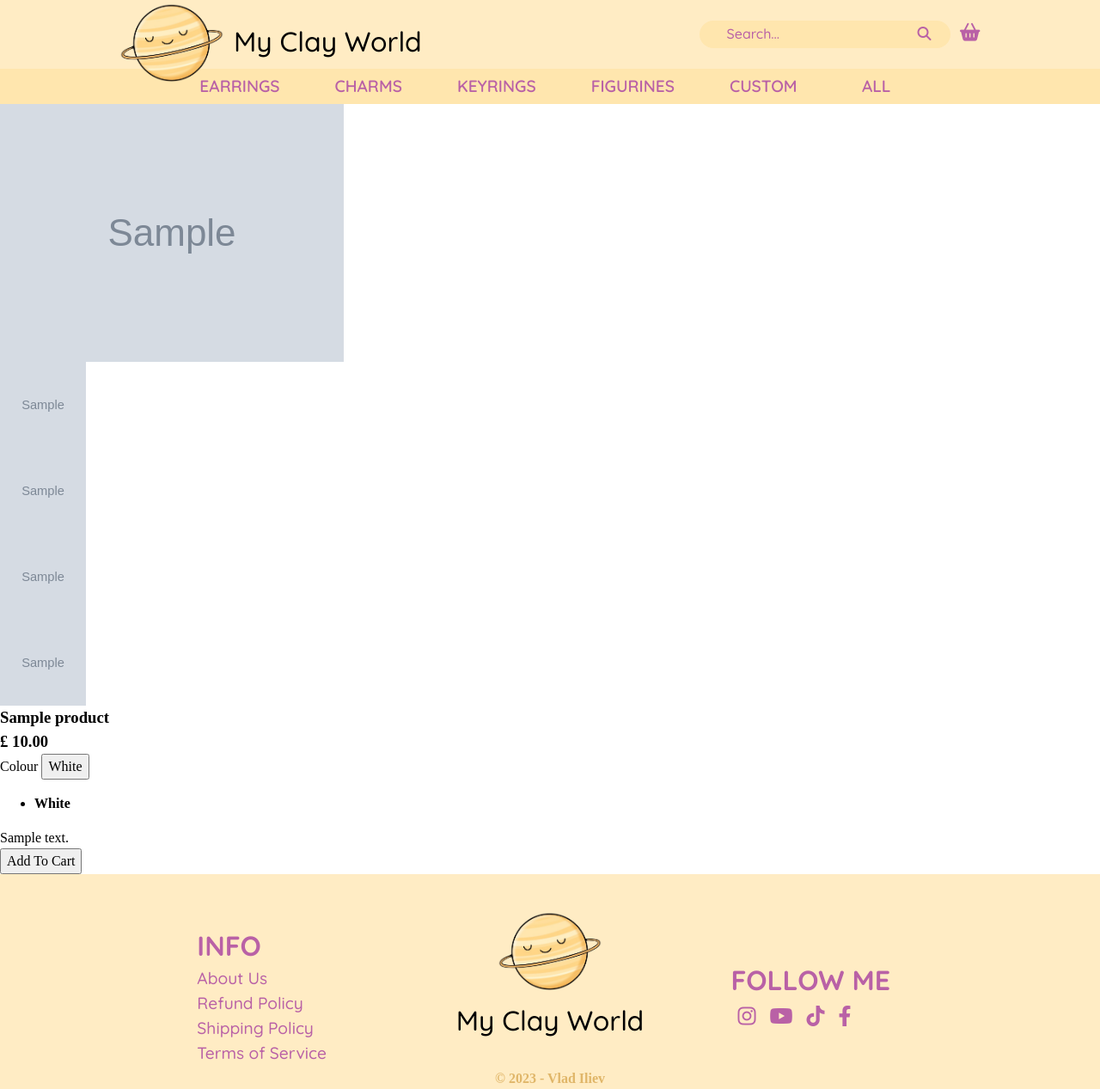
After one commit to vlad-iliev/eCommerse-store, a Django app: page /product/1/ in a window 1280 px wide. The commit adds this page. Shown: the whole page at 86% size. Run offline with Django 3.2, Linux system fonts and the light colour scheme; tables that the repository leaves empty hold one stand-in row (values such as "Sample post"); grey boxes marked "Sample" are stand-in pictures.

Commit message:
started the 'product 'page

```diff
--- a/eStore/eStore/store/urls.py
+++ b/eStore/eStore/store/urls.py
@@ -7,4 +7,5 @@ urlpatterns = [
     path('store/', views.store, name='store'),
     path('cart/', views.cart, name='cart'),
     path('checkout/', views.checkout, name='checkout'),
+    path('product/<int:pk>/', views.product, name='product details')
 ]
--- a/eStore/eStore/store/views.py
+++ b/eStore/eStore/store/views.py
@@ -51,3 +51,13 @@ def checkout(request):
     }
 
     return render(request, 'checkout/checkout.html', context)
+
+
+def product(request, pk):
+    product = Product.objects.get(pk=pk)
+
+    context = {
+        'product': product,
+
+    }
+    return render(request, 'store/product.html', context)
--- /dev/null
+++ b/eStore/static/css/product.css
@@ -0,0 +1,5 @@
+
+.other-img img{
+    width: 100px;
+    height: 100px;
+}
--- a/eStore/static/css/style.css
+++ b/eStore/static/css/style.css
@@ -4,3 +4,4 @@
 @import 'store.css';
 @import 'cart.css';
 @import 'checkout.css';
+@import "product.css";
--- /dev/null
+++ b/eStore/static/js/cart.js
@@ -0,0 +1 @@
+console.log('hello')
--- a/eStore/templates/base/base.html
+++ b/eStore/templates/base/base.html
@@ -8,7 +8,7 @@
     <meta http-equiv="X-UA-Compatible" content="IE=edge">
     <meta name="viewport" content="width=device-width, initial-scale=1.0">
     <title>MyClayWorld</title>
-
+    <!-- CSS -->
     <link rel="stylesheet" href="{% static 'css/style.css' %}">
 
     <link rel="preconnect" href="https://fonts.googleapis.com">
@@ -32,6 +32,7 @@
 
 
 {% include 'base/footer.html' %}
-
+<!-- JavaScript -->
+<script type="text/javascript" src="{% static 'js/cart.js' %}"></script>
 </body>
 </html>
--- /dev/null
+++ b/eStore/templates/store/product.html
@@ -0,0 +1,46 @@
+{% extends 'base/base.html' %}
+{% load static %}
+
+{% block page_content %}
+    <section class="product-details">
+        <div class="details-container">
+            <div class="images-container">
+                <div class="main-image-container">
+                    <img src="{{ product.image_url }}" alt="{{ product.title }} image">
+                </div>
+                <ul role="list">
+                    <li class="other-img">
+                        <img src="{{ product.image_url }}" alt="{{ product.title }} image">
+                    </li>
+                    <li class="other-img">
+                        <img src="{{ product.image_url }}" alt="{{ product.title }} image">
+                    </li>
+                    <li class="other-img">
+                        <img src="{{ product.image_url }}" alt="{{ product.title }} image">
+                    </li>
+                    <li class="other-img">
+                        <img src="{{ product.image_url }}" alt="{{ product.title }} image">
+                    </li>
+                </ul>
+            </div>
+            <div class="info-container">
+                <h3 class="product-heading">{{ product.title }}</h3>
+                <h3 class="product-price">£ {{ product.price|floatformat:2 }}</h3>
+                <div class="option-selector">
+                    <label>Colour</label>
+                    <button class="btn option-select-btn">White</button>
+                    <ul class="options-dropdown">
+                        <li>
+                            <h4>White</h4>
+                        </li>
+                    </ul>
+                </div>
+                <div class="description-container">
+                    <p>{{ product.description }}</p>
+                </div>
+                <button class="btn add-to-cart-btn">Add To Cart</button>
+            </div>
+        </div>
+    </section>
+
+{% endblock %}
```
Also changed, not shown: eStore/templates/product.html (added).
